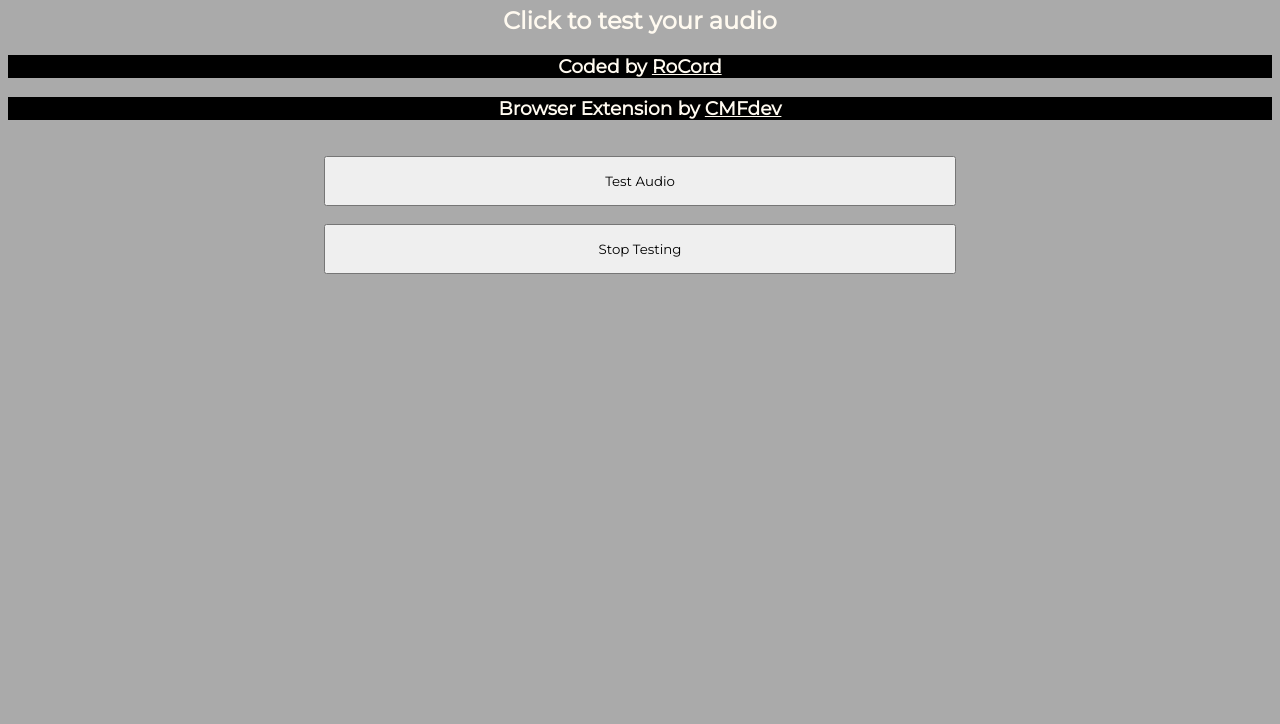
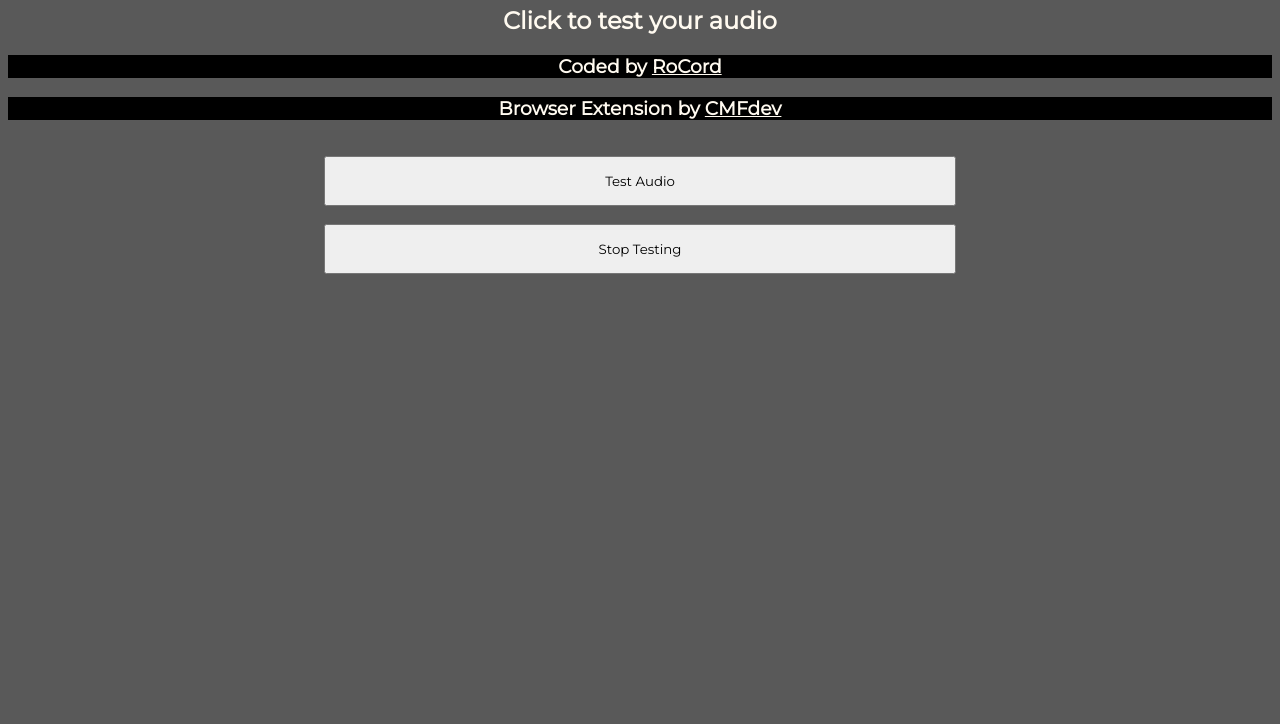
Before and after one commit to CMFdev-1/speakertestectension, a plain HTML site: page index.html in a window 1280 px wide. Shown: the part 76-800 px from the top of the page. Drawn offline with Linux system fonts and the light colour scheme.

Commit message:
Update index.html

```diff
--- a/index.html
+++ b/index.html
@@ -7,7 +7,7 @@
 <style>
 @import url("https://fonts.googleapis.com/css2?family=Montserrat");
 body {
-    background-color: #AAAAAA;
+    background-color: #595959;
 }
 .malwbtn{
     height: 50px;
```
